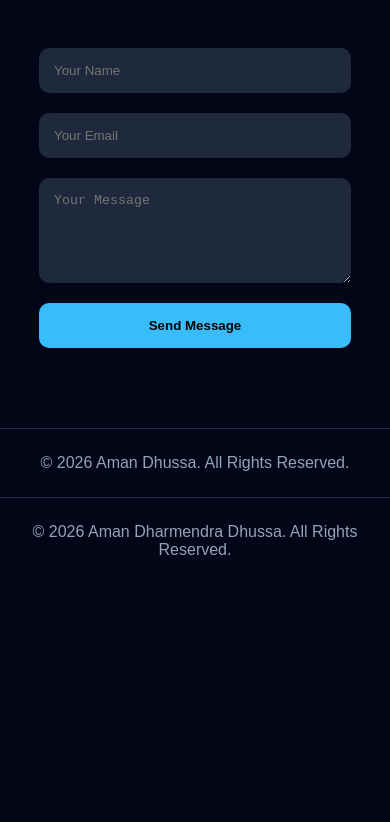
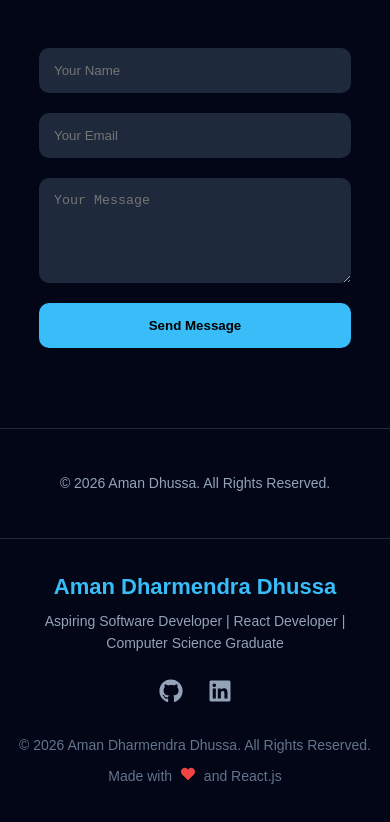
Before and after one commit to amandhussa12/aman-portfolio, a React (Vite) app: page / in a window 390 px wide. Shown: the part 5855-6677 px from the top of the page. Before the commit the page ends 6439 px from the top, so only its background shows below. Built offline with nearby package versions, Linux system fonts and the light colour scheme.

Commit message:
Updated premium footer design

```diff
--- a/src/components/Footer.css
+++ b/src/components/Footer.css
@@ -1,7 +1,142 @@
 .footer {
+
   background: #020617;
+
   color: #94a3b8;
+
   text-align: center;
-  padding: 25px;
+
+  padding: 45px 20px;
+
   border-top: 1px solid #1e293b;
+
 }
+
+
+.footer-content {
+
+  max-width: 900px;
+
+  margin: auto;
+
+}
+
+
+.footer h3 {
+
+  color: #38bdf8;
+
+  font-size: 28px;
+
+  margin-bottom: 10px;
+
+  font-weight: 700;
+
+}
+
+
+.footer p {
+
+  font-size: 15px;
+
+  line-height: 1.6;
+
+  margin: 8px 0;
+
+}
+
+
+.footer-links {
+
+  display: flex;
+
+  justify-content: center;
+
+  gap: 25px;
+
+  margin: 25px 0;
+
+}
+
+
+.footer-links a {
+
+  color: #94a3b8;
+
+  font-size: 28px;
+
+  transition: 0.3s ease;
+
+}
+
+
+.footer-links a:hover {
+
+  color: #38bdf8;
+
+  transform: translateY(-5px);
+
+}
+
+
+.copyright {
+
+  margin-top: 20px;
+
+  font-size: 14px;
+
+  color: #64748b;
+
+}
+
+
+.made {
+
+  font-size: 14px;
+
+  color: #64748b;
+
+}
+
+
+.made svg {
+
+  color: #ef4444;
+
+  margin: 0 5px;
+
+}
+
+
+/* Mobile Responsive */
+
+@media (max-width: 600px) {
+
+  .footer {
+
+    padding: 35px 15px;
+
+  }
+
+
+  .footer h3 {
+
+    font-size: 22px;
+
+  }
+
+
+  .footer p {
+
+    font-size: 14px;
+
+  }
+
+
+  .footer-links a {
+
+    font-size: 24px;
+
+  }
+
+}
--- a/src/components/Footer.jsx
+++ b/src/components/Footer.jsx
@@ -1,14 +1,64 @@
 import React from "react";
+import { FaGithub, FaLinkedin, FaHeart } from "react-icons/fa";
 import "./Footer.css";
 
 function Footer() {
+
   return (
+
     <footer className="footer">
-      <p>
-        © {new Date().getFullYear()} Aman Dharmendra Dhussa. All Rights Reserved.
-      </p>
+
+      <div className="footer-content">
+
+        <h3>
+          Aman Dharmendra Dhussa
+        </h3>
+
+        <p>
+          Aspiring Software Developer | React Developer | Computer Science Graduate
+        </p>
+
+
+        <div className="footer-links">
+
+          <a
+            href="https://github.com/amandhussa12"
+            target="_blank"
+            rel="noopener noreferrer"
+          >
+            <FaGithub />
+          </a>
+
+
+          <a
+            href="https://www.linkedin.com/"
+            target="_blank"
+            rel="noopener noreferrer"
+          >
+            <FaLinkedin />
+          </a>
+
+        </div>
+
+
+        <p className="copyright">
+          © {new Date().getFullYear()} Aman Dharmendra Dhussa. All Rights Reserved.
+        </p>
+
+
+        <p className="made">
+
+          Made with <FaHeart /> and React.js
+
+        </p>
+
+
+      </div>
+
     </footer>
+
   );
+
 }
 
 export default Footer;
```
